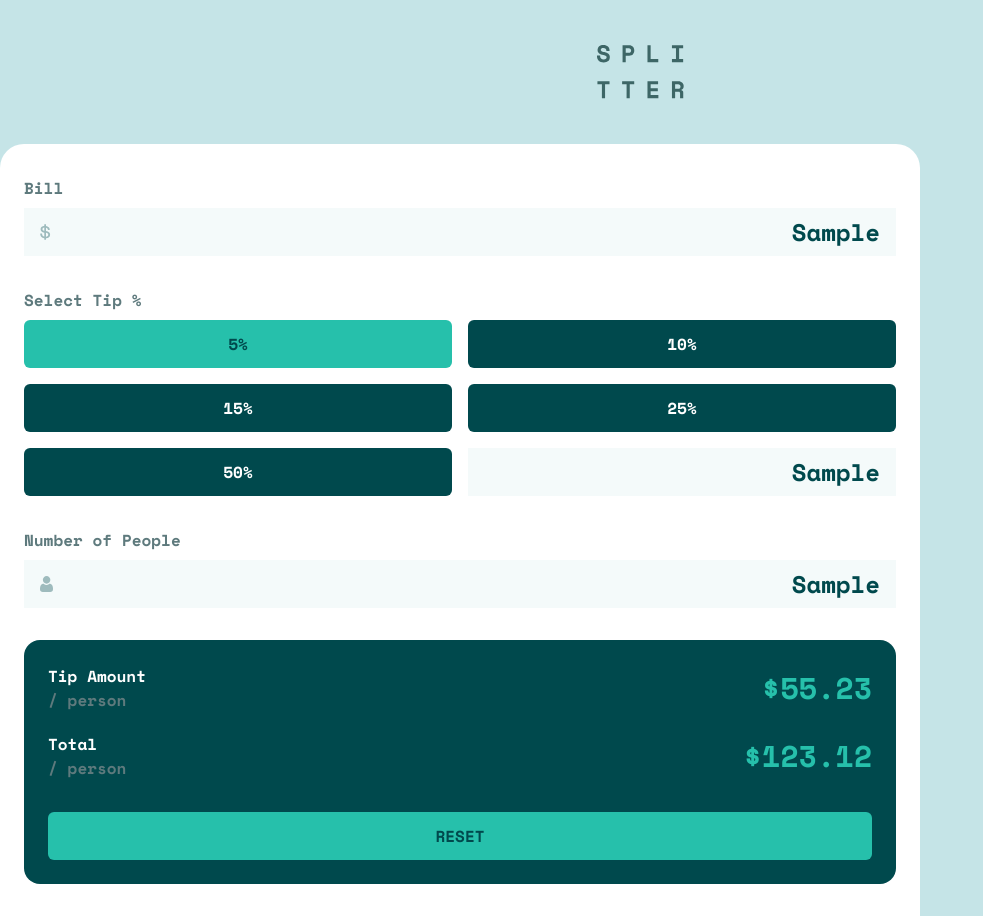
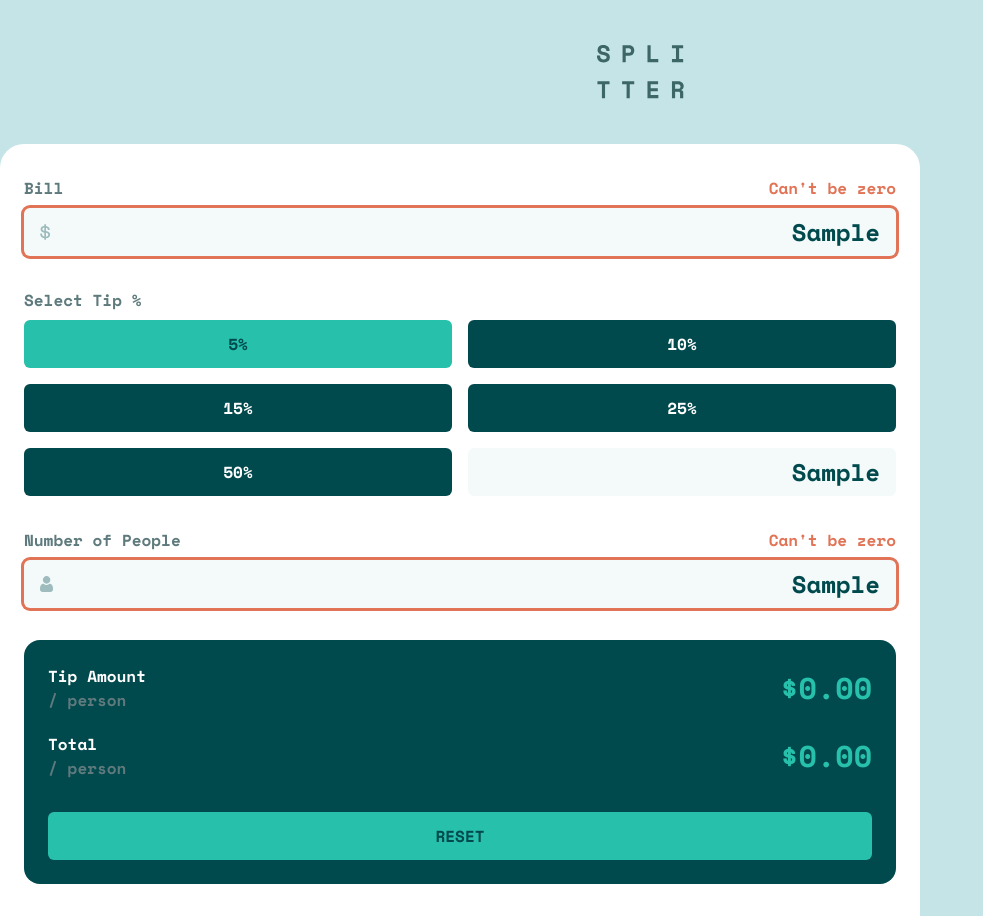
Before and after one commit to danmlarsen/fm-tip-calculator-app2, a React (Vite) app: page / in a window 1280 px wide. Both pictures are taken after typing "Sample", "Sample", "Sample" into the empty fields and a click on the button "5%". Shown: the whole page, without its empty margins (0-983 px from the left). Built offline with nearby package versions, Linux system fonts and the light colour scheme.

Commit message:
Form validation & basic functionality

```diff
--- a/src/App.tsx
+++ b/src/App.tsx
@@ -1,4 +1,5 @@
 import Calculator from "./components/Calculator";
+import { CalculatorContextProvider } from "./context/CalculatorContext";
 import Logo from "./ui/Logo";
 
 function App() {
@@ -8,7 +9,9 @@ function App() {
         <div className="flex items-center justify-center">
           <Logo />
         </div>
-        <Calculator />
+        <CalculatorContextProvider>
+          <Calculator />
+        </CalculatorContextProvider>
       </div>
     </main>
   );
--- a/src/components/Calculator.tsx
+++ b/src/components/Calculator.tsx
@@ -1,18 +1,61 @@
-import { CalculatorContextProvider } from "../context/CalculatorContext";
+import { SubmitHandler, useForm } from "react-hook-form";
 import CalculatorForm from "./CalculatorForm";
 import CalculatorResult from "./CalculatorResult";
+import { Form } from "../ui/Form";
+import { useState } from "react";
+
+export interface IFormInput {
+  bill: string;
+  tipPercent: number;
+  numPeople: string;
+}
 
 export default function Calculator() {
+  const form = useForm<IFormInput>({
+    defaultValues: {
+      bill: "",
+      tipPercent: 0,
+      numPeople: "",
+    },
+  });
+
+  const [tipAmount, setTipAmount] = useState(0);
+  const [totalAmount, setTotalAmount] = useState(0);
+
+  const handleSubmit: SubmitHandler<IFormInput> = ({
+    bill,
+    tipPercent,
+    numPeople,
+  }) => {
+    const tipAmount = (+bill * (tipPercent / 100)) / +numPeople;
+    const totalAmount = +bill / +numPeople + tipAmount;
+
+    setTotalAmount(totalAmount);
+    setTipAmount(tipAmount);
+  };
+
+  const handleReset = () => {
+    setTipAmount(0);
+    setTotalAmount(0);
+    form.reset();
+  };
+
   return (
-    <CalculatorContextProvider>
-      <div className="flex w-full max-w-[920px] flex-col gap-8 rounded-t-3xl bg-white px-6 py-8">
-        <div>
-          <CalculatorForm />
+    <Form {...form}>
+      <form onSubmit={form.handleSubmit(handleSubmit)} noValidate>
+        <div className="flex w-full max-w-[920px] flex-col gap-8 rounded-t-3xl bg-white px-6 py-8">
+          <div>
+            <CalculatorForm form={form} />
+          </div>
+          <div className="rounded-2xl bg-cyan-900 p-6 text-white">
+            <CalculatorResult
+              tipAmount={tipAmount}
+              totalAmount={totalAmount}
+              onReset={handleReset}
+            />
+          </div>
         </div>
-        <div className="rounded-2xl bg-cyan-900 p-6 text-white">
-          <CalculatorResult />
-        </div>
-      </div>
-    </CalculatorContextProvider>
+      </form>
+    </Form>
   );
 }
--- a/src/components/CalculatorForm.tsx
+++ b/src/components/CalculatorForm.tsx
@@ -1,48 +1,98 @@
-import { FormControl, FormItem, FormLabel } from "../ui/Form";
+import { UseFormReturn } from "react-hook-form";
+import {
+  FormControl,
+  FormField,
+  FormItem,
+  FormLabel,
+  FormMessage,
+} from "../ui/Form";
 import Input from "../ui/Input";
 import CalculatorTipSelect from "./CalculatorTipSelect";
 
 import IconDollar from "../assets/images/icon-dollar.svg";
 import IconPerson from "../assets/images/icon-person.svg";
+import { IFormInput } from "./Calculator";
 
-export default function CalculatorForm() {
-  function handleSubmit(event: React.FormEvent<HTMLFormElement>) {
-    event.preventDefault();
+export default function CalculatorForm({
+  form,
+}: {
+  form: UseFormReturn<IFormInput>;
+}) {
+  return (
+    <div className="space-y-8 text-cyan-800">
+      <FormField
+        control={form.control}
+        name="bill"
+        rules={{
+          required: `Can't be zero`,
+          pattern: {
+            value: /^(?!0+$|0+\.0+$)\d+(\.\d+)?$/,
+            message: "Can't be zero",
+          },
+        }}
+        render={({ field, fieldState }) => {
+          return (
+            <FormItem>
+              <div className="flex items-center justify-between">
+                <FormLabel>Bill</FormLabel>
+                <FormMessage />
+              </div>
 
-    console.log("form submit");
-  }
-
-  return (
-    <form onSubmit={handleSubmit} noValidate>
-      <div className="space-y-8 text-cyan-800">
-        <FormItem>
-          <FormLabel>Bill</FormLabel>
-          <div className="relative bg-cyan-100">
+              <div className="relative">
                 <img
                   className="absolute left-4 top-1/2 -translate-y-1/2"
                   src={IconDollar}
                   alt="Dollar icon"
                 />
                 <FormControl>
-              <Input placeholder="0" />
+                  <Input
+                    placeholder="0"
+                    isTouched={fieldState.isTouched}
+                    invalid={fieldState.invalid}
+                    {...field}
+                  />
                 </FormControl>
               </div>
             </FormItem>
-        <CalculatorTipSelect />
+          );
+        }}
+      />
+
+      <CalculatorTipSelect form={form} />
+
+      <FormField
+        control={form.control}
+        name="numPeople"
+        rules={{
+          required: `Can't be zero`,
+          pattern: { value: /^(?!0+$)\d+$/, message: "Can't be zero" },
+        }}
+        render={({ field, fieldState }) => {
+          return (
             <FormItem>
+              <div className="flex items-center justify-between">
                 <FormLabel>Number of People</FormLabel>
-          <div className="relative bg-cyan-100">
+                <FormMessage />
+              </div>
+              <div className="relative">
                 <img
                   className="absolute left-4 top-1/2 -translate-y-1/2"
                   src={IconPerson}
                   alt="Dollar icon"
                 />
                 <FormControl>
-              <Input placeholder="0" />
+                  <Input
+                    placeholder="0"
+                    isTouched={fieldState.isTouched}
+                    invalid={fieldState.invalid}
+                    {...field}
+                  />
                 </FormControl>
               </div>
             </FormItem>
+          );
+        }}
+      />
     </div>
-    </form>
   );
 }
--- a/src/components/CalculatorResult.tsx
+++ b/src/components/CalculatorResult.tsx
@@ -1,19 +1,25 @@
-import { useCalculator } from "../context/CalculatorContext";
 import Button from "../ui/Button";
 
-export default function CalculatorResult() {
-  const { state, dispatch } = useCalculator();
-
+export default function CalculatorResult({
+  tipAmount,
+  totalAmount,
+  onReset,
+}: {
+  tipAmount: number;
+  totalAmount: number;
+  onReset: () => void;
+}) {
   return (
     <div className="space-y-8">
       <div className="space-y-5">
-        <CalculatorResultItem label="Tip Amount" value={state.tipAmount} />
-        <CalculatorResultItem label="Total" value={state.total} />
+        <CalculatorResultItem label="Tip Amount" value={tipAmount} />
+        <CalculatorResultItem label="Total" value={totalAmount} />
       </div>
       <div>
         <Button
           className="w-full bg-cyan-500 uppercase text-cyan-900"
-          onClick={() => dispatch({ type: "reset" })}
+          onClick={onReset}
+          type="button"
         >
           Reset
         </Button>
--- a/src/context/CalculatorContext.tsx
+++ b/src/context/CalculatorContext.tsx
@@ -46,7 +46,7 @@ function reducer(state: typeof initialState, action: CalculatorAction) {
   }
 }
 
-export const CalculatorContext = createContext({} as CalculatorContextValue);
+const CalculatorContext = createContext({} as CalculatorContextValue);
 
 export function CalculatorContextProvider({
   children,
@@ -63,5 +63,6 @@ export function CalculatorContextProvider({
 }
 
 export function useCalculator() {
-  return useContext(CalculatorContext);
+  const context = useContext(CalculatorContext);
+  return context;
 }
--- a/src/ui/Form.tsx
+++ b/src/ui/Form.tsx
@@ -1,12 +1,61 @@
 import * as React from "react";
 import { twMerge } from "tailwind-merge";
+import { Slot } from "@radix-ui/react-slot";
 
-export function Form() {
-  return <div>form</div>;
+import {
+  Controller,
+  ControllerProps,
+  FieldPath,
+  FieldValues,
+  FormProvider,
+  useFormContext,
+} from "react-hook-form";
+
+export const Form = FormProvider;
+
+type FormFieldContextValue<
+  TFieldValues extends FieldValues = FieldValues,
+  TName extends FieldPath<TFieldValues> = FieldPath<TFieldValues>,
+> = {
+  name: TName;
+};
+
+const FormFieldContext = React.createContext<FormFieldContextValue>(
+  {} as FormFieldContextValue,
+);
+
+export function FormField<
+  TFieldValues extends FieldValues = FieldValues,
+  TName extends FieldPath<TFieldValues> = FieldPath<TFieldValues>,
+>({ ...props }: ControllerProps<TFieldValues, TName>) {
+  return (
+    <FormFieldContext.Provider value={{ name: props.name }}>
+      <Controller {...props} />
+    </FormFieldContext.Provider>
+  );
 }
 
-export function FormField() {
-  return <div>form field</div>;
+export function useFormField() {
+  const fieldContext = React.useContext(FormFieldContext);
+  const itemContext = React.useContext(FormitemContext);
+  const { getFieldState, formState } = useFormContext();
+
+  const fieldState = getFieldState(fieldContext.name, formState);
+
+  if (!fieldContext) {
+    throw new Error("useFormField should be used within <FormField>");
+  }
+
+  const { id } = itemContext;
+
+  return {
+    id,
+    name: fieldContext.name,
+    formItemId: `${id}-form-item`,
+    formDescriptionId: `${id}-form-item-description`,
+    formMessageId: `${id}-form-item-message`,
+    ...fieldState,
+  };
 }
 
 type FormItemContextValue = {
@@ -36,22 +85,41 @@ interface TFormLabel extends React.ComponentProps<"label"> {
 }
 
 export function FormLabel({ children, className, ...props }: TFormLabel) {
-  const { id } = React.useContext(FormitemContext);
+  const { formItemId } = useFormField();
 
   return (
-    <label className={twMerge("block", className)} htmlFor={id} {...props}>
+    <label
+      className={twMerge("block", className)}
+      htmlFor={formItemId}
+      {...props}
+    >
       {children}
     </label>
   );
 }
 
-export function FormControl({
-  children,
-  ...props
-}: {
-  children: React.ReactElement;
-}) {
-  const { id } = React.useContext(FormitemContext);
+export function FormControl({ ...props }) {
+  const { formItemId, error } = useFormField();
 
-  return React.cloneElement(children, { id, ...props });
+  return <Slot id={formItemId} aria-invalid={!!error} {...props} />;
 }
+
+interface TFormMessage extends React.ComponentProps<"p"> {
+  children?: React.ReactNode;
+  className?: string;
+}
+
+export function FormMessage({ children, className, ...props }: TFormMessage) {
+  const { error, formMessageId } = useFormField();
+  const body = error ? String(error?.message) : children;
+
+  if (!body) {
+    return null;
+  }
+
+  return (
+    <p id={formMessageId} className={twMerge("text-red", className)} {...props}>
+      {body}
+    </p>
+  );
+}
--- a/src/ui/Input.tsx
+++ b/src/ui/Input.tsx
@@ -4,13 +4,21 @@ import { twMerge } from "tailwind-merge";
 interface TInput extends ComponentProps<"input"> {
   className?: string;
   type?: string;
+  isTouched?: boolean;
+  invalid?: boolean;
 }
 
-export default function Input({ className, type = "text", ...props }: TInput) {
+export default function Input({
+  className,
+  type = "text",
+  isTouched,
+  invalid,
+  ...props
+}: TInput) {
   return (
     <input
       className={twMerge(
-        "w-full bg-cyan-100 px-4 py-2 text-right text-2xl text-cyan-900 placeholder:text-cyan-900/35",
+        `w-full rounded-md bg-cyan-100 px-4 py-2 text-right text-2xl text-cyan-900 placeholder:text-cyan-900/35 focus:outline-none ${isTouched && !invalid ? "focus:ring focus:ring-cyan-500" : ""} ${invalid ? "ring-red ring" : ""}`,
         className,
       )}
       type={type}
--- a/tailwind.config.js
+++ b/tailwind.config.js
@@ -17,6 +17,7 @@ export default {
           850: "#0D686D",
           900: "hsl(183, 100%, 15%)",
         },
+        red: "#E17457",
       },
     },
     fontFamily: {
```
Also changed, not shown: package.json (+6 -4 lines), src/components/CalculatorTipSelect.tsx (+21 -10 lines), 1 other file (tests, documents, lock files or other folders). Lines whose indentation alone changed are shown as unchanged.
